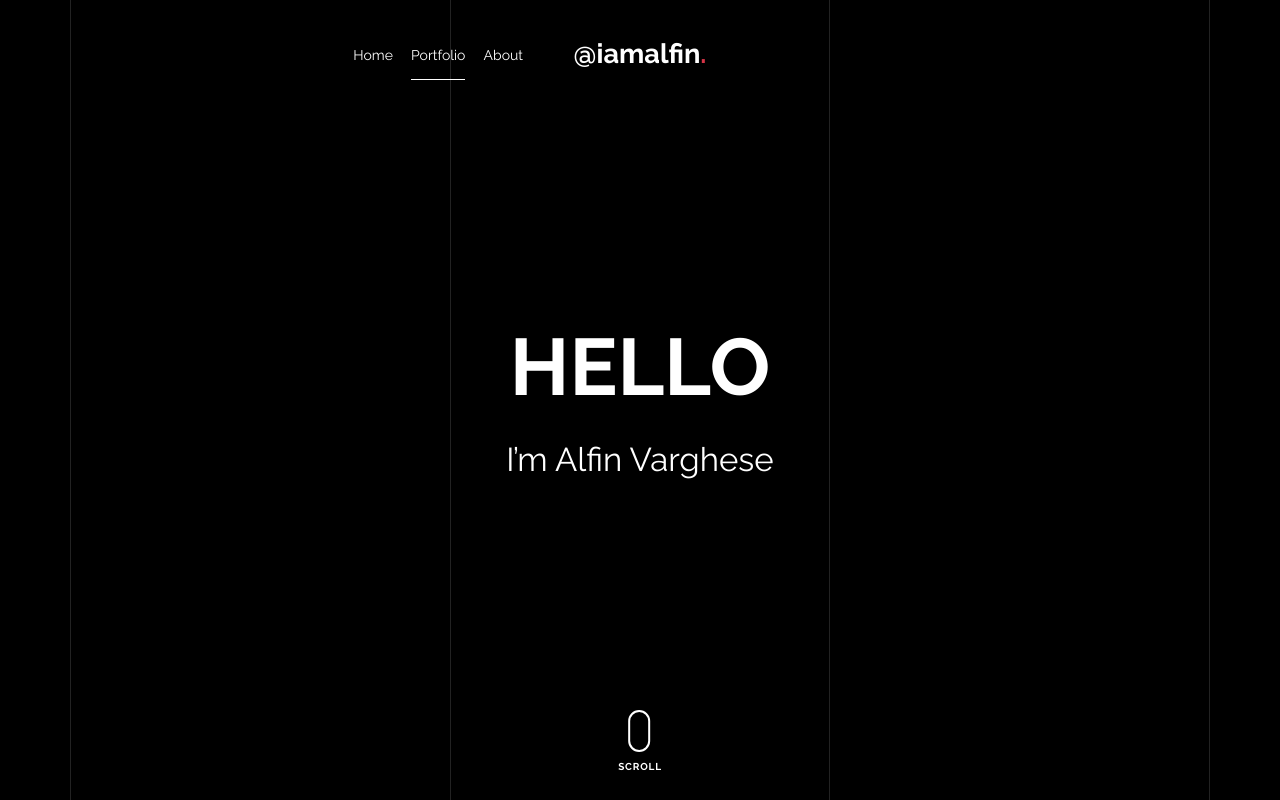
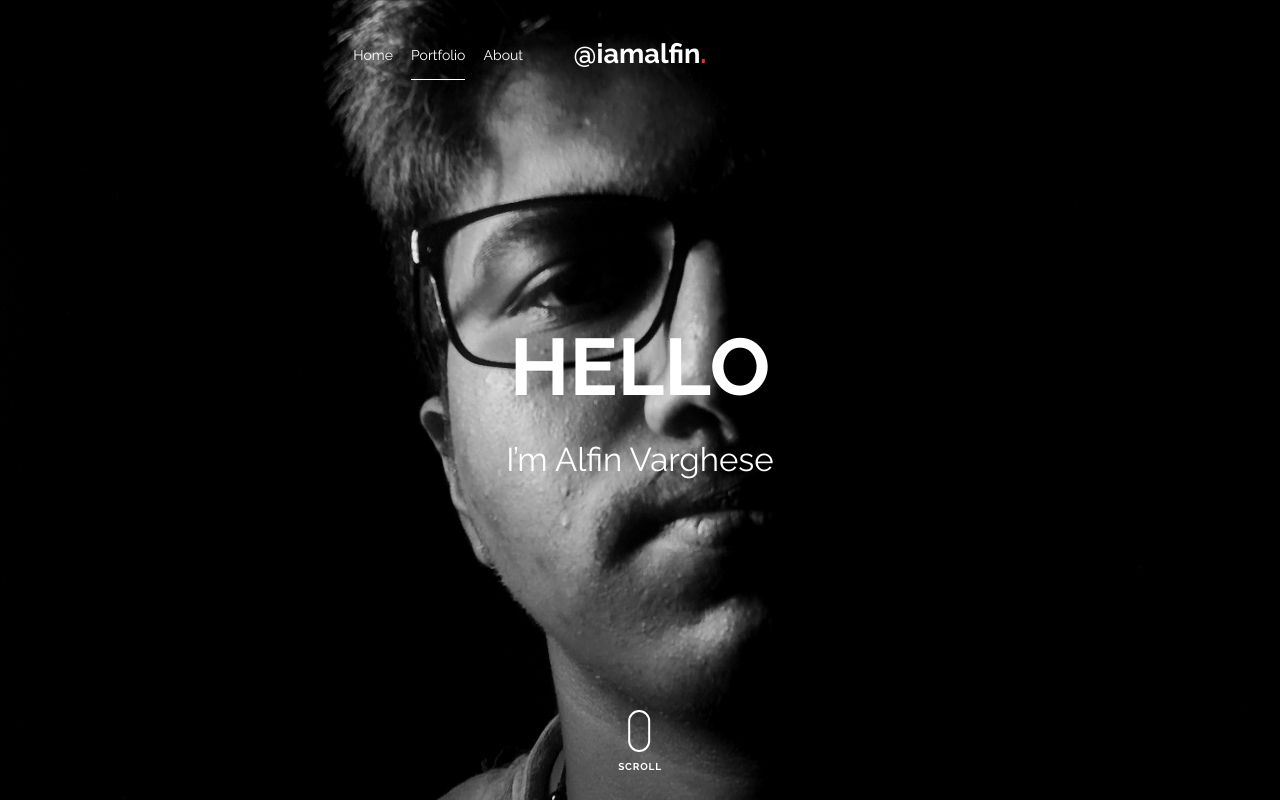
Before and after one commit to alfinvargheseonline/Blog, a plain HTML site: page index.html in a window 1280 px wide. Shown: the top 800 px of the page. Drawn offline with Linux system fonts and the light colour scheme; files whose address does not match are found by name.

Commit message:
Update index.html

```diff
--- a/index.html
+++ b/index.html
@@ -81,7 +81,7 @@
       </nav>
       <!-- END nav -->
 
-      <div class="cover-v1 jarallax" style="background-image: url('alf.jpg');" id="home-section">
+      <div class="cover-v1 jarallax" style="background-image: url('images/alf.jpg');" id="home-section">
         <div class="container">
           <div class="row align-items-center">
 
```
